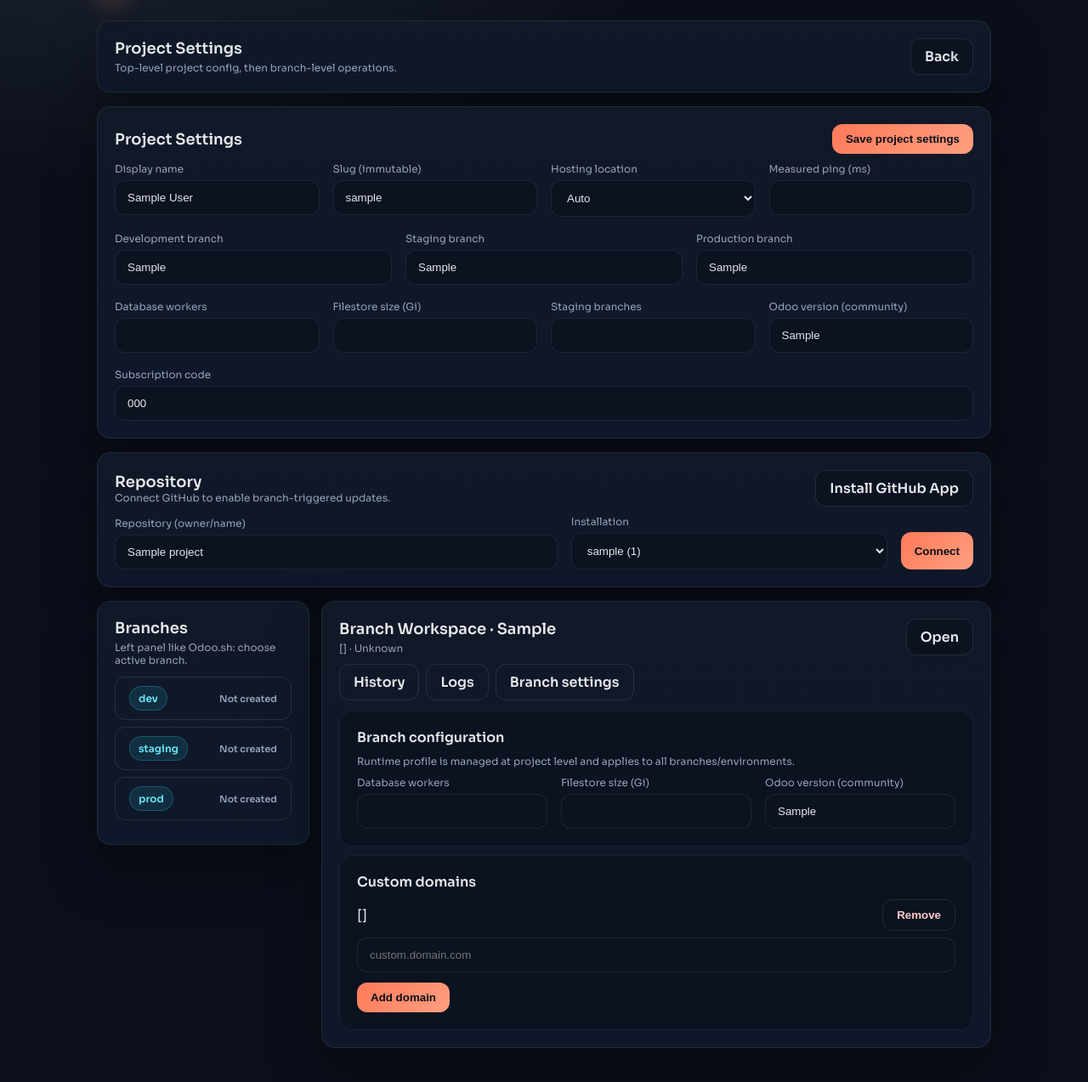
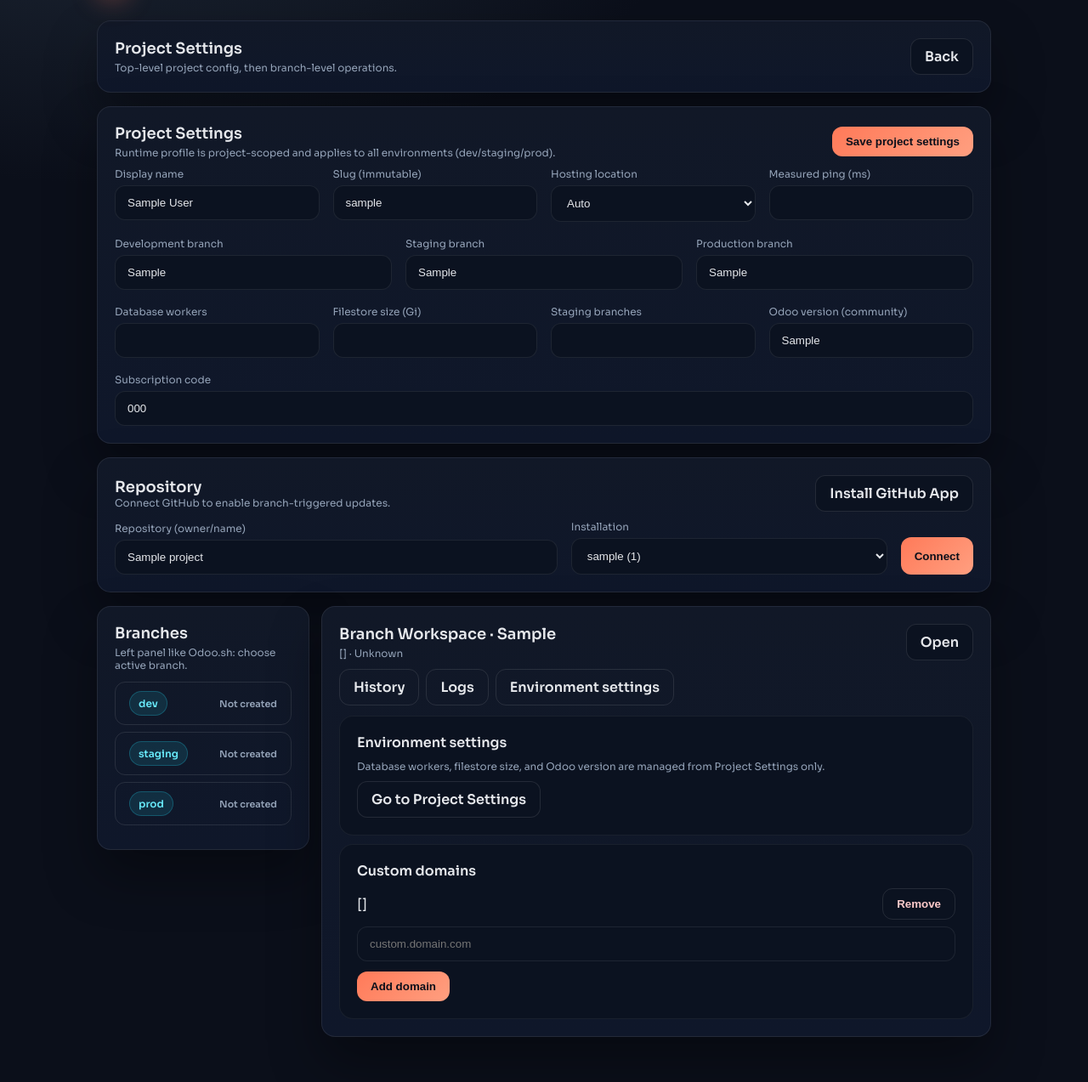
Before and after one commit to AbdelrahmanEsawy/nexora.sh, a FastAPI app: template nexora.sh/docker/control-plane/app/templates/project_settings.html in a window 1280 px wide. Shown: the part 68-1341 px from the top of the page at 85% size. After the commit the page ends 1314 px from the top, so only its background shows below. Run offline with FastAPI, Linux system fonts and the light colour scheme; the template is opened without the code that fills it: most values are stand-ins (such as "Sample title", 1, 10 or a date in 2020); some libraries are stand-ins or nearby versions.

Commit message:
Clarify project-scoped runtime settings in environment workspace

```diff
--- a/nexora.sh/docker/control-plane/app/templates/project_settings.html
+++ b/nexora.sh/docker/control-plane/app/templates/project_settings.html
@@ -39,9 +39,14 @@
 </div>
 {% else %}
 
-<form class="card" method="post" action="/projects/{{ project.id }}/settings" style="margin-bottom:16px;">
+<form id="project-settings-form" class="card" method="post" action="/projects/{{ project.id }}/settings" style="margin-bottom:16px;">
   <div class="row" style="justify-content: space-between; margin-bottom:10px;">
-    <div class="project-title" style="margin:0;">Project Settings</div>
+    <div>
+      <div class="project-title" style="margin:0;">Project Settings</div>
+      <div class="muted" style="font-size:12px; margin-top:4px;">
+        Runtime profile is project-scoped and applies to all environments (dev/staging/prod).
+      </div>
+    </div>
     <button class="btn primary" type="submit">Save project settings</button>
   </div>
 
@@ -277,7 +282,7 @@
     <div class="row" style="margin-bottom:12px; gap:8px;">
       <a class="btn {% if selected_tab == 'history' %}primary{% else %}ghost{% endif %}" href="/projects/{{ project.id }}/settings?env={{ selected_env }}&tab=history#branch-workspace">History</a>
       <a class="btn {% if selected_tab == 'logs' %}primary{% else %}ghost{% endif %}" href="/projects/{{ project.id }}/settings?env={{ selected_env }}&tab=logs#branch-workspace">Logs</a>
-      <a class="btn {% if selected_tab == 'settings' %}primary{% else %}ghost{% endif %}" href="/projects/{{ project.id }}/settings?env={{ selected_env }}&tab=settings#branch-workspace">Branch settings</a>
+      <a class="btn {% if selected_tab == 'settings' %}primary{% else %}ghost{% endif %}" href="/projects/{{ project.id }}/settings?env={{ selected_env }}&tab=settings#branch-workspace">Environment settings</a>
     </div>
 
     {% if selected_tab == 'history' %}
@@ -305,24 +310,11 @@
     {% else %}
       {% if selected_env_obj %}
         <div class="card" style="background:#0b1220; border-color:rgba(255,255,255,0.06); box-shadow:none; margin-bottom:10px;">
-          <div class="project-title" style="font-size:16px; margin-bottom:10px;">Branch configuration</div>
+          <div class="project-title" style="font-size:16px; margin-bottom:10px;">Environment settings</div>
           <div class="muted" style="font-size:12px; margin-bottom:10px;">
-            Runtime profile is managed at project level and applies to all branches/environments.
+            Database workers, filestore size, and Odoo version are managed from Project Settings only.
           </div>
-          <div class="grid" style="grid-template-columns: repeat(auto-fit, minmax(200px, 1fr));">
-            <div>
-              <div class="muted" style="font-size:12px; margin-bottom:6px;">Database workers</div>
-              <input class="input" type="number" value="{{ project.workers or 1 }}" disabled />
-            </div>
-            <div>
-              <div class="muted" style="font-size:12px; margin-bottom:6px;">Filestore size (Gi)</div>
-              <input class="input" type="number" value="{{ project.storage_gb or 1 }}" disabled />
-            </div>
-            <div>
-              <div class="muted" style="font-size:12px; margin-bottom:6px;">Odoo version (community)</div>
-              <input class="input" value="{{ project.odoo_version or '19.0' }}" disabled />
-            </div>
-          </div>
+          <a class="btn" href="#project-settings-form">Go to Project Settings</a>
         </div>
 
         <div class="card" style="background:#0b1220; border-color:rgba(255,255,255,0.06); box-shadow:none;">
@@ -346,7 +338,7 @@
           </form>
         </div>
       {% else %}
-        <div class="muted" style="font-size:12px;">Create {{ selected_env }} first, then branch settings will appear here.</div>
+        <div class="muted" style="font-size:12px;">Create {{ selected_env }} first, then environment settings will appear here.</div>
       {% endif %}
     {% endif %}
   </section>
```
